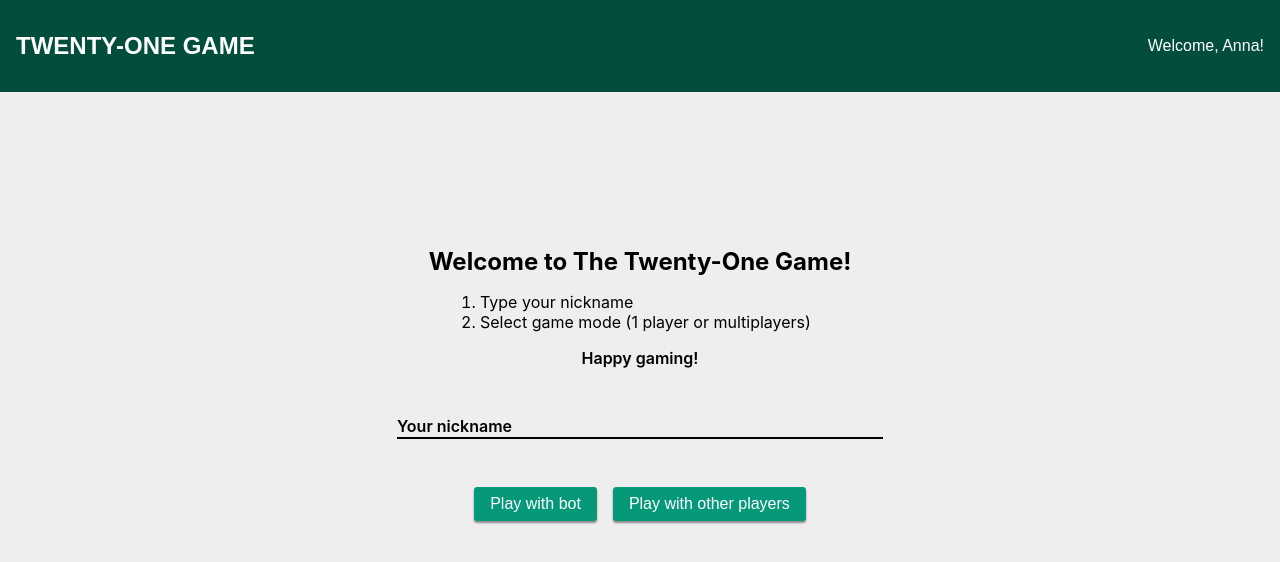
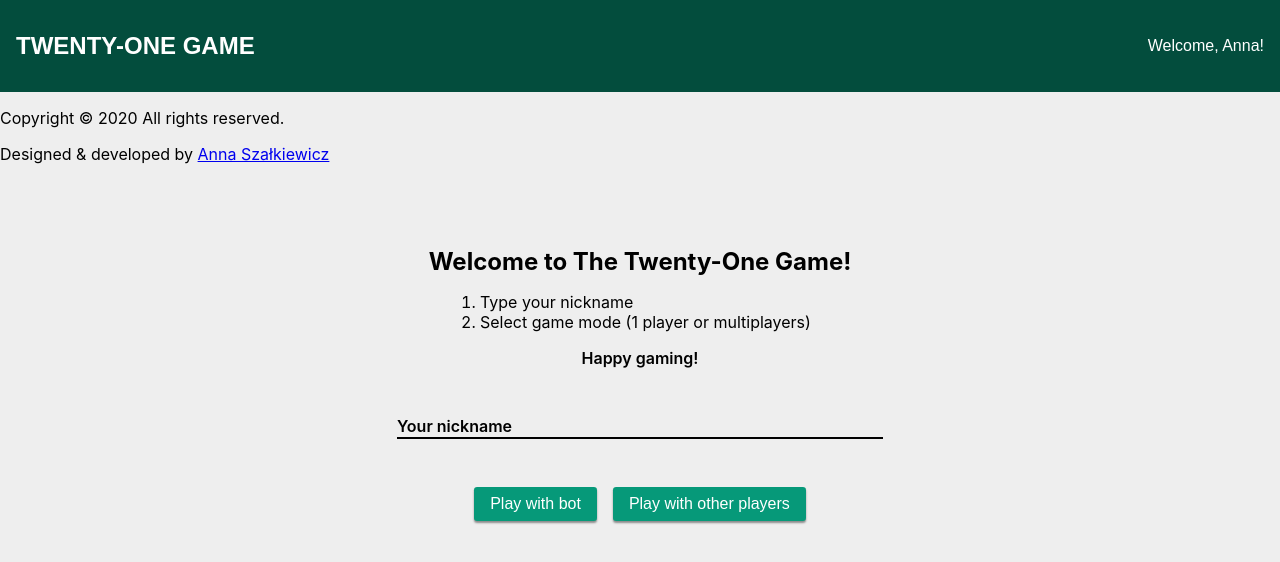
Before and after one commit to annaszalkiewicz/react-blackjack, a React (Create React App) app: page / in a window 1280 px wide. Shown: the top 562 px of the page. Built offline with nearby package versions, Linux system fonts and the light colour scheme.

Commit message:
Add content to footer

```diff
--- a/src/components/App/App.tsx
+++ b/src/components/App/App.tsx
@@ -2,6 +2,7 @@ import React from 'react';
 import './App.scss';
 import Header from '../Header/Header';
 import Home from '../Home/Home';
+import Footer from '../Footer/Footer';
 
 const App = () => {
 	return (
@@ -10,6 +11,7 @@ const App = () => {
 			<main className='main'>
 				<Home />
 			</main>
+      <Footer />
 		</div>
 	);
 };
--- /dev/null
+++ b/src/components/Footer/Footer.tsx
@@ -0,0 +1,36 @@
+import React, { Component } from 'react';
+import './Footer.scss';
+
+type MyState = {
+	date: number;
+};
+
+class Footer extends Component {
+	state: MyState = {
+		date: new Date().getFullYear(),
+	};
+	render() {
+		return (
+			<footer className='footer'>
+				<div className='footer-left'>
+					<p>Copyright &copy; {this.state.date} All rights reserved.</p>
+				</div>
+				<div className='footer-right'>
+					<p>
+						{' '}
+						Designed &amp; developed by{' '}
+						<a
+							href='https://mywebgraphicdesign.com'
+							target='_blank'
+							rel='noopener noreferrer'
+						>
+							Anna Szałkiewicz
+						</a>
+					</p>
+				</div>
+			</footer>
+		);
+	}
+}
+
+export default Footer;
```
Also changed, not shown: src/components/Footer/Footer.scss (added).
